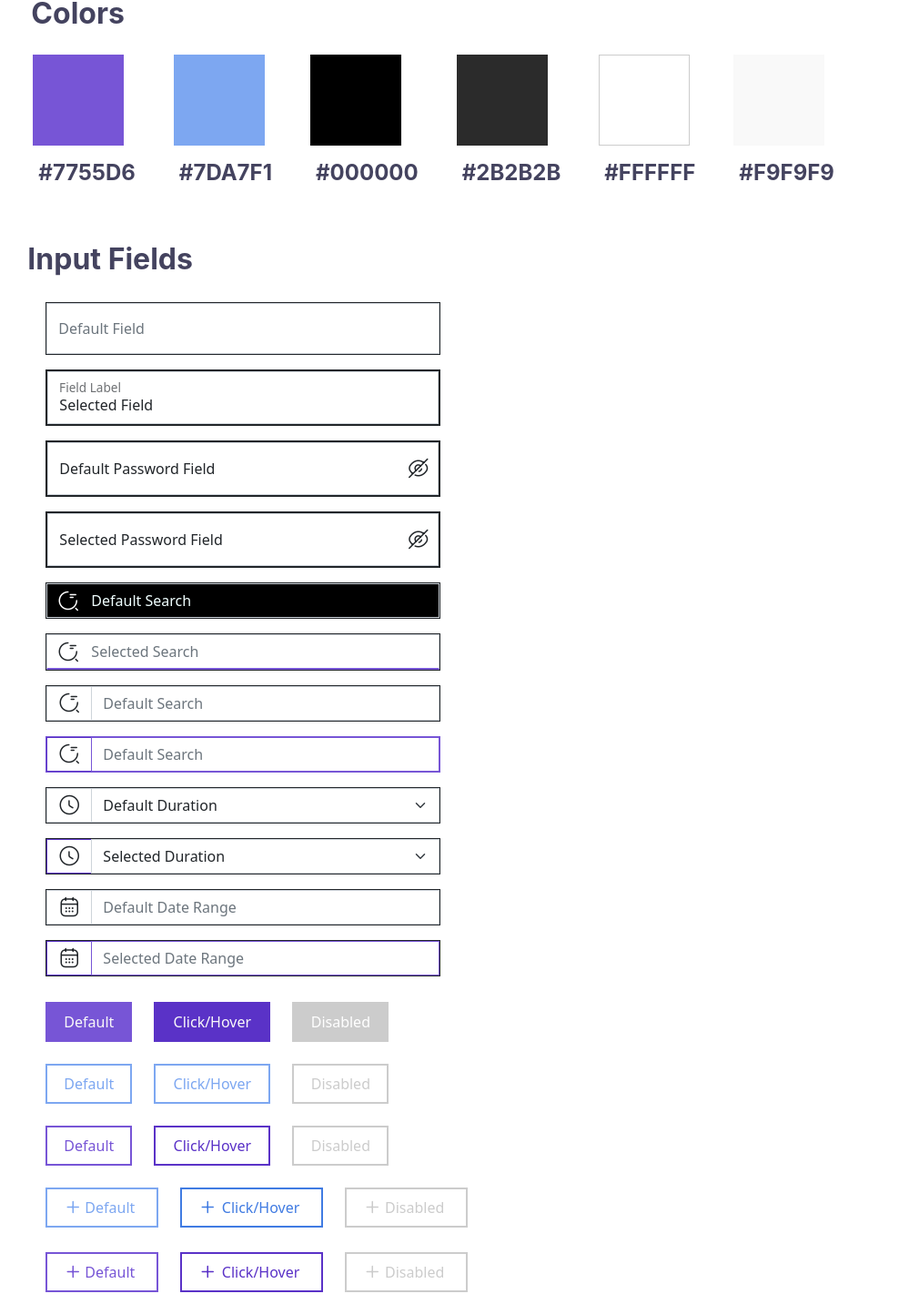
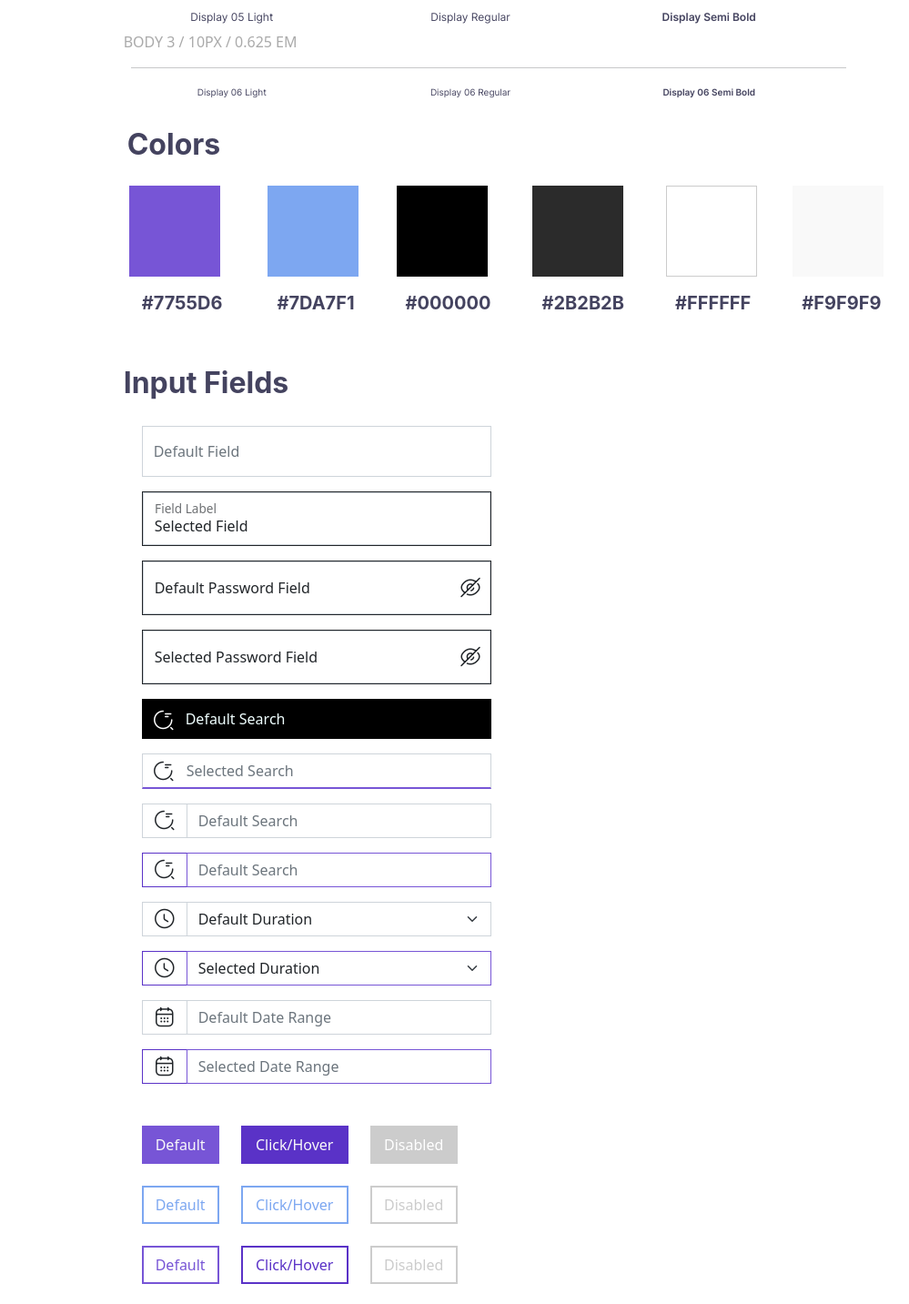
Before and after one commit to integratr-jbespiritu/integrated-pay, a Vue app: page /home in a window 1280 px wide. Shown: the part 1298-2731 px from the top of the page at 91% size, without its empty margins (243-1242 px from the left). Built offline with nearby package versions, Linux system fonts and the light colour scheme.

Commit message:
fixed designs-inputfield-typo-button

```diff
--- a/src/assets/css/input-colors-button.css
+++ b/src/assets/css/input-colors-button.css
@@ -98,10 +98,12 @@
    padding-left: 3rem;
    background: var(--vt-c-black);
    -webkit-text-fill-color: azure;
+   border: var(--vt-c-black);
+   height: 44px;
  }
 
  .default-search-purple {
-  border: 1px solid var(--vt-c-purple);
+  border:var(--vt-c-purple);
  }
 
  .selected-search {
@@ -144,6 +146,10 @@
     box-shadow: 0 0 0 0.1rem  var(--vt-c-sky);
  }
 
+ .selected-duration-purple {
+  border: 1px solid var(--vt-c-purple);
+ }
+
  .default-date-range:focus , .default-date-range:hover {
     background: var(--vt-c-default-white);
     border: 1px solid var(--vt-c-purple);
@@ -171,8 +177,8 @@
   }
 
  .default-button {
-    width: 95px;
-    height: 44px;
+    width: 85px;
+    height: 42px;
     color: var(--vt-c-white);
     background: var(--vt-c-lavender);
     border: var(--vt-c-purple);
@@ -184,23 +190,23 @@
  }
 
  .default-outline {
-   width: 95px;
-   height: 44px;
+   width: 85px;
+   height: 42px;
    color: var(--vt-c-blue);
    border: 2px solid var(--vt-c-blue);
    background: var(--vt-c-default-white);
  }
 
  .default-outline-purple {
-   width: 95px;
-   height: 44px;
+   width: 85px;
+   height: 42px;
    color: var(--vt-c-lavender);
    border: 2px solid var(--vt-c-lavender);
    background: var(--vt-c-default-white);
  }
  .click-hover-button {
-   width: 128px;
-   height: 44px;
+   width: 118px;
+   height: 42px;
    color: var(--vt-c-white);
    background: var(--vt-c-violet);
    border: var(--vt-c-purple);
@@ -212,24 +218,24 @@
  }
 
  .click-hover-outline {
-   width: 128px;
-   height: 44px;
+   width: 118px;
+   height: 42px;
    color: var(--vt-c-blue);
    border: 2px solid var(--vt-c-blue);
    background: var(--vt-c-default-white);
  }
 
  .click-hover-outline-purple {
-   width: 128px;
-   height: 44px;
+   width: 118px;
+   height: 42px;
    color: var(--vt-c-violet);
    border: 2px solid var(--vt-c-violet);
    background: var(--vt-c-default-white);
  }
 
  .disabled-button {
-   width: 106px;
-   height: 44px;
+   width: 96px;
+   height: 42px;
    color: var(--vt-c-default-white);
    background: var(--vt-c-light-gray);
    border: var(--vt-c-purple);
@@ -240,8 +246,8 @@
  }
 
  .disabled-outline {
-   width: 106px;
-   height: 44px;
+   width: 96px;
+   height: 42px;
    color: var(--vt-c-light-gray);
    border: 2px solid var(--vt-c-light-gray);
    background: var(--vt-c-default-white);
@@ -253,40 +259,40 @@
 }
 
  .default-icon {
-   width: 124px;
-   height: 44px;
+   width: 110px;
+   height: 42px;
    color: var(--vt-c-blue);
    border: 2px solid var(--vt-c-blue);
    background: var(--vt-c-default-white);
  }
 
  .click-hover-icon {
-   width: 157px;
-   height: 44px;
+   width: 137px;
+   height: 42px;
    color: var(--vt-c-sky);
    border: 2px solid var(--vt-c-sky);
    background: var(--vt-c-default-white);
  }
 
  .disabled-icon {
-   width: 135px;
-   height: 44px;
+   width: 115px;
+   height: 42px;
    color: var(--vt-c-light-gray);
    border: 2px solid var(--vt-c-light-gray);
    background: var(--vt-c-default-white);
  }
 
  .default-purple {
-   width: 124px;
-   height: 44px;
+   width: 114px;
+   height: 42px;
    color: var(--vt-c-lavender);
    border: 2px solid var(--vt-c-lavender);
    background: var(--vt-c-default-white);
  }
 
  .click-hover-purple {
-   width: 157px;
-   height: 44px;
+   width: 137px;
+   height: 42px;
    color: var(--vt-c-violet);
    border: 2px solid var(--vt-c-violet);
    background: var(--vt-c-default-white);
@@ -341,9 +347,8 @@
     height: 44px;
     border-radius: 50%;
     background-color: var(--vt-c-blue);
-    color: white;
     cursor: pointer;
-}
+  }
 
 .close-button-green {
     width: 44px;
@@ -357,23 +362,16 @@
   }
 /* filter */
 .btn-filter {
-   width: 110px;
+   width: 130px;
    height: 44px;
    color: var(--vt-c-default-white);
-   border: 1px solid var(--vt-c-light-gray);
    background-color: var(--vt-c-purple);
-}
-
-.btn-purple:hover {
-   background: var(--vt-c-purple);
-   border: 1px solid var(--vt-c-gray);
-   box-shadow: 0 0 0 0.1rem  var(--vt-c-sky);
-}
-
-.btn-filter:hover {
-  background: var(--vt-c-purple);
-  border: 1px solid var(--vt-c-purple);
-  box-shadow: 0 0 0 0.1rem  var(--vt-c-sky);
+   border-left:1px solid var(--vt-c-light-gray);
+   border-top: 1px solid var(--vt-c-purple);
+   border-bottom: 1px solid var(--vt-c-purple);
+   border-right: 1px solid var(--vt-c-purple);
+   border-radius:0%;
+   box-shadow: none;
 }
 
 .form-check-input:checked {
@@ -390,12 +388,31 @@
 
  .btn-purple-filter {
    background: var(--vt-c-purple);
-   border-radius: 0%;
+   border-left: 0.1rem solid var(--vt-c-purple);
+   border-top: 1px solid var(--vt-c-purple);
+   border-bottom: 1px solid var(--vt-c-purple);
+   border-right: 1px solid var(--vt-c-purple);
+   border-radius:0%;
+   box-shadow: none;
  }
 
  .btn-default {
    background: var(--vt-c-default-white);
-   border: 1px solid var(--vt-c-black);
+   border-left:1px solid var(--vt-c-light-gray);
+   border-top: 1px solid var(--vt-c-light-gray);
+   border-bottom: 1px solid var(--vt-c-light-gray);
    border-radius:0%;
    box-shadow: none;
  }
+
+ .btn-default-icon {
+  background: var(--vt-c-default-white);
+   border-left: 0.1rem solid var(--vt-c-light-gray);
+   border-top: 1px solid var(--vt-c-light-gray);
+   border-bottom: 1px solid var(--vt-c-light-gray);
+   border-right: 1px solid var(--vt-c-light-gray);
+   border-radius:0%;
+   box-shadow: none;
+   height: 42px;
+   width: 130px;
+}
--- a/src/assets/main.css
+++ b/src/assets/main.css
@@ -78,3 +78,7 @@
   font-style: normal;
   font-weight: light;
 }
+
+/* .content {
+  margin-left: 15rem;
+} */
--- a/src/components/Input-Fields-Colors-Button.vue
+++ b/src/components/Input-Fields-Colors-Button.vue
@@ -1,40 +1,41 @@
 <template>
-        <div class="col-md-9 ms-sm-auto col-lg-10 px-md-5">
-      <div class="d-flex justify-content-between flex-wrap pt-3 pb-2">
+    <main class="container d-flex col-md-9 ms-sm-auto col-lg-10"> <br>
+ <div class="d-flex justify-content-between flex-wrap pt-3 pb-2 px-2">
+  <div class="content" style="margin-left: 15rem;">
         <h1 class="inter px-3">Colors</h1>
        <div class="d-flex flex-row">
              <!-- color1  -->
              <div class="m-2">
                 <div class="purple d-flex"></div>
-                <h1 class="inter fs-4 px-3">#7755D6</h1>
+                <h1 class="inter fs-5 mx-2 px-3">#7755D6</h1>
              </div>
              <!-- color2  -->
              <div class="m-2">
                 <div class="blue"></div>
-                <p class=" inter fs-4 px-3">#7DA7F1</p>
+                <p class=" inter fs-5 mx-1 px-3">#7DA7F1</p>
              </div>
              <!-- color3  -->
              <div class="m-2">
                 <div class="black"></div>
-                <p class=" inter fs-4 px-3">#000000</p>
+                <p class=" inter fs-5 mx-1 px-3">#000000</p>
              </div>
              <!-- color4  -->
              <div class="m-2">
                 <div class="light-black"></div>
-                <p class="inter fs-4 px-3">#2B2B2B</p>
+                <p class="inter fs-5 mx-1 px-3">#2B2B2B</p>
              </div>
              <!-- color5  -->
              <div class="m-2">
                 <div class="default-white"></div>
-                <p class="inter fs-4 px-3">#FFFFFF</p>
+                <p class="inter fs-5 mx-1 px-3">#FFFFFF</p>
              </div>
              <!-- color6  -->
              <div class="m-2">
                 <div class="white"></div>
-                <p class="inter fs-4 px-3">#F9F9F9</p>
+                <p class="inter fs-5 mx-1 px-3">#F9F9F9</p>
              </div>
           </div>
-            </div><br>
+            <br>
 
 <!-- input fields -->
 <div class="container">
@@ -71,7 +72,7 @@
      <!-- default search black -->
     <div class="input-group mb-3">
         <input type="text" class="default-search form-control" placeholder="Default Search" aria-label="Selected-Field" aria-describedby="basic-addon2">
-        <div class="position-absolute top-0 start-0 ms-4 pt-2">
+        <div class="position-absolute top-0 start-0 ms-4 pt-3">
         <i class="icon-eye isax isax-search-status-1 position-absolute top-50 start-0 translate-middle mt-3"></i>
         </div>
     </div>
@@ -106,7 +107,7 @@
      <!-- selected duration -->
     <div class="default-duration input-group mb-3">
         <span class="icon-span-purple input-group-text"><i class="isax isax-clock"></i></span>
-        <select class="form-select" aria-label="Default select example">
+        <select class="selected-duration-purple form-select" aria-label="Default select example">
         <option selected>Selected Duration</option>
         <option value="1"></option>
         <option value="2"></option>
@@ -121,7 +122,7 @@
      <!-- selected date range -->
     <div class="selected-date-range input-group mb-3">
         <span class="icon-span-purple input-group-text"><i class="isax isax-calendar-1"></i></span>
-        <input type="text" class="default-search-purple form-control" placeholder="Selected Date Range" aria-label="Selected-Field" aria-describedby="basic-addon2">
+        <input type="text" class="selected-duration-purple form-control" placeholder="Selected Date Range" aria-label="Selected-Field" aria-describedby="basic-addon2">
     </div>
     </div>
 
@@ -154,16 +155,16 @@
     <div class="container d-flex">
         <div class="row">
             <div class="col-md"><button type="button" class="default-icon">
-                <i class="icon isax isax-add position-absolute top-50 start-0 translate-middle-y ms-3"></i>
-                <span class="position-absolute top-50 end-0 translate-middle-y me-4">Default</span>
+                <i class="icon isax isax-add position-absolute top-50 start-0 translate-middle-y ms-2"></i>
+                <span class="position-absolute top-50 end-0 translate-middle-y me-3">Default</span>
             </button></div>
             <div class="col-md"><button type="button" class="click-hover-icon">
-                <i class="icon isax isax-add position-absolute top-50 start-0 translate-middle-y ms-3"></i>
-                <span class="position-absolute top-50 end-0 translate-middle-y me-4">Click/Hover</span>
+                <i class="icon isax isax-add position-absolute top-50 start-0 translate-middle-y ms-2"></i>
+                <span class="position-absolute top-50 end-0 translate-middle-y me-3">Click/Hover</span>
             </button></div>
             <div class="col-md"><button type="button" class="disabled-icon">
-                <i class="icon isax isax-add position-absolute top-50 start-0 translate-middle-y ms-3"></i>
-                <span class="position-absolute top-50 end-0 translate-middle-y me-4">Disabled</span>
+                <i class="icon isax isax-add position-absolute top-50 start-0 translate-middle-y ms-2"></i>
+                <span class="position-absolute top-50 end-0 translate-middle-y me-3">Disabled</span>
             </button></div>
         </div>
     </div><br>
@@ -171,16 +172,16 @@
      <div class="container d-flex">
         <div class="row">
             <div class="col-md"><button type="button" class="default-purple">
-                <i class="icon isax isax-add position-absolute top-50 start-0 translate-middle-y ms-3"></i>
-                <span class="position-absolute top-50 end-0 translate-middle-y me-4">Default</span>
+                <i class="icon isax isax-add position-absolute top-50 start-0 translate-middle-y ms-2"></i>
+                <span class="position-absolute top-50 end-0 translate-middle-y me-3">Default</span>
             </button></div>
             <div class="col-md"><button type="button" class="click-hover-purple">
-                <i class="icon isax isax-add position-absolute top-50 start-0 translate-middle-y ms-3"></i>
-                <span class="position-absolute top-50 end-0 translate-middle-y me-4">Click/Hover</span>
+                <i class="icon isax isax-add position-absolute top-50 start-0 translate-middle-y ms-2"></i>
+                <span class="position-absolute top-50 end-0 translate-middle-y me-3">Click/Hover</span>
             </button></div>
             <div class="col-md"><button type="button" class="disabled-icon">
-                <i class="icon isax isax-add position-absolute top-50 start-0 translate-middle-y ms-3"></i>
-                <span class="position-absolute top-50 end-0 translate-middle-y me-4">Disabled</span>
+                <i class="icon isax isax-add position-absolute top-50 start-0 translate-middle-y ms-2"></i>
+                <span class="position-absolute top-50 end-0 translate-middle-y me-3">Disabled</span>
             </button></div>
         </div>
         </div><br>
@@ -209,15 +210,11 @@
          <div class="col-sm-3">
         <div class="form-check">
             <input class="form-check-input" type="checkbox" value="" id="flexCheckDefault">
-            <label class="form-check-label" for="flexCheckDefault">
-            Checkbox
-            </label>
+            <label class="form-check-label" for="flexCheckDefault">Checkbox</label>
     </div>
         <div class="form-check">
             <input class="form-check-input" type="checkbox" value="" id="flexCheckChecked" checked>
-            <label class="form-check-label" for="flexCheckChecked">
-            Checkbox
-            </label>
+            <label class="form-check-label" for="flexCheckChecked">Checkbox </label>
         </div>
     </div>
     <!-- close button -->
@@ -225,25 +222,25 @@
             <button type="button" class="close-button btn-close" disabled aria-label="Close"></button>
             <button type="button" class="close-button-green btn-close" style="margin-left: 1rem;" disabled aria-label="Close"></button>
          </div>
+
     <!-- filter button -->
      <div class="container d-flex mt-3">
-     <div class="btn-purple btn-group me-3" role="group" aria-label="Basic example">
-            <button type="button" class="btn-default btn btn px-4">
-                <i class="icon isax isax-filter-search position-absolute top-50 start-50 translate-middle"></i>
-            </button>
-            <button type="button" class="btn-default btn btn">Default Filter</button>
+        <div class=" input-group mb-3">
+        <span class="btn-default input-group-text"> <i class="icon isax isax-filter-search"></i></span>
+        <button type="button" class="btn-default-icon" aria-label="Selected-Field" aria-describedby="basic-addon2">Default Filter</button>
+        </div>
     </div>
-    <div class="btn-purple btn-group" role="group" aria-label="Basic example">
-            <button type="button" class="btn-purple-filter btn btn px-4">
-                <i class="icon-filter isax isax-filter-search position-absolute top-50 start-50 translate-middle"></i>
-            </button>
-            <button type="button" class="btn-filter">Default Filter</button>
+        <div class=" input-group mb-3">
+        <span class="btn-purple-filter input-group-text"> <i class="icon-filter isax isax-filter-search"></i></span>
+        <button type="button" class="btn-filter" aria-label="Selected-Field" aria-describedby="basic-addon2">Default Filter</button>
+        </div>
     </div>
+
      </div>
         </div>
      </div>
     </div>
      </div>
     </div>
- </div>
+ </main>
 </template>
--- a/src/views/HomeView.vue
+++ b/src/views/HomeView.vue
@@ -3,17 +3,22 @@ import Header from '../components/Header.vue';
 import Footer from '../components/Footer.vue'
 import Sidebar from '../components/Sidebar.vue'
 import TheTypography from '../components/TheTypography.vue'
+import Table from '../components/Table.vue';
 import InputFieldsColorsButton from '../components/Input-Fields-Colors-Button.vue';
-import Table from '../components/Table.vue';
+
+
+
+
 </script>
 
 <template>
   <main>
-    <Header />
-    <Sidebar/>
-    <TheTypography />
-    <InputFieldsColorsButton/>
-    <Table />
-    <Footer />
+      <Header />
+      <Sidebar />
+             <TheTypography />
+             <InputFieldsColorsButton/>
+      <!-- <InputFieldsColorsButton/>
+      <Table />
+      <Footer /> -->
   </main>
 </template>
```
Also changed, not shown: src/components/TheTypography.vue (+13 -13 lines), src/assets/css/bootstrap/bootstrap.css.
